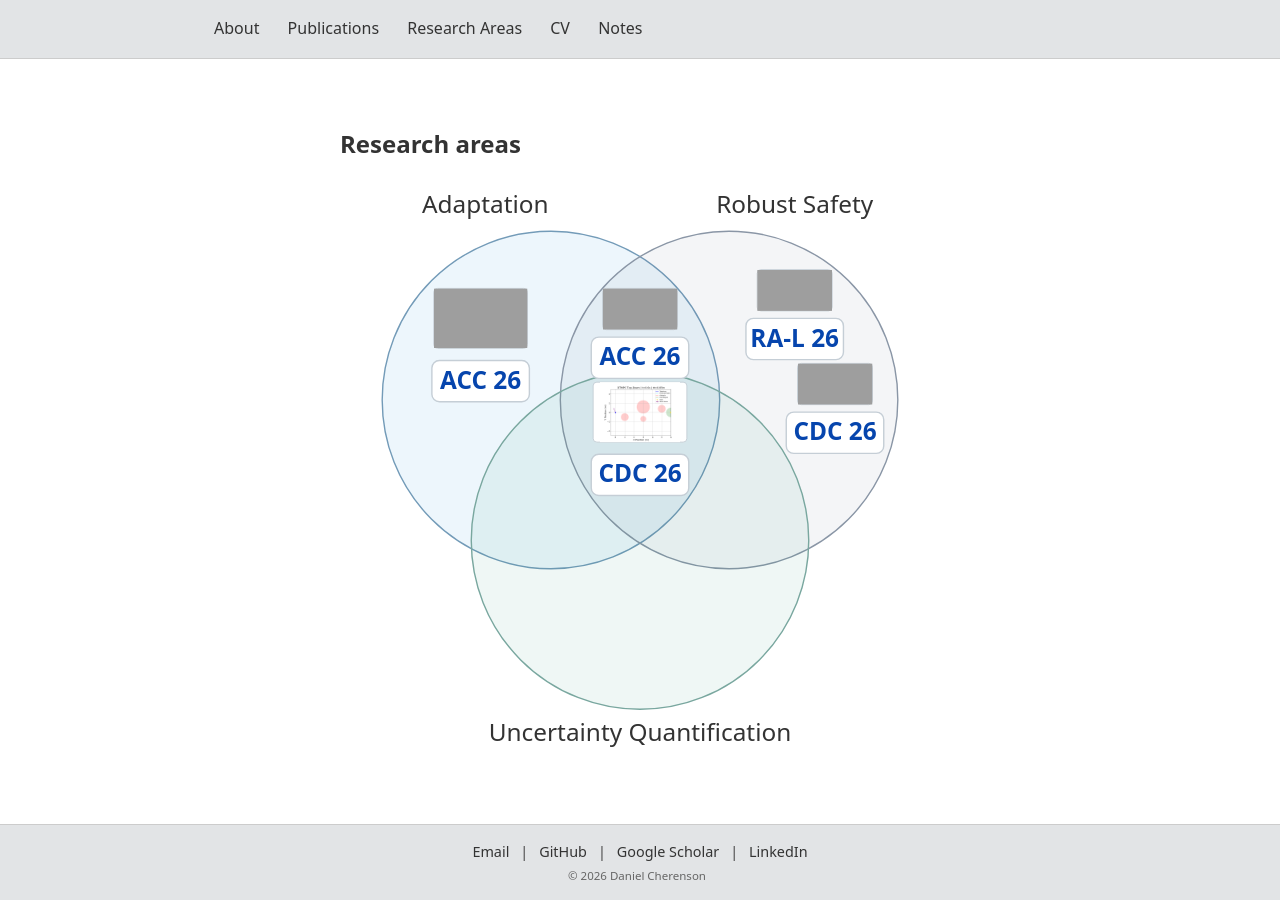
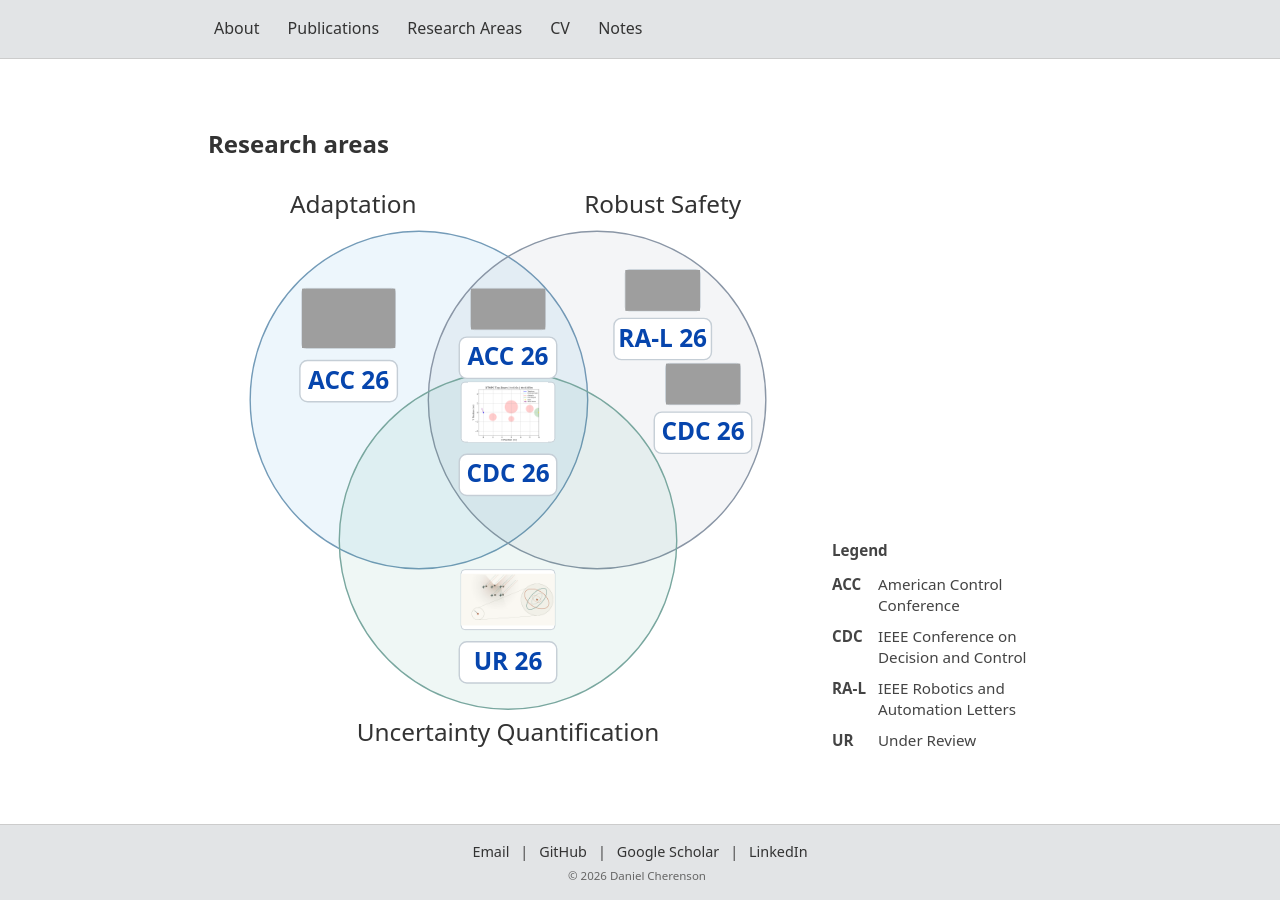
Before and after one commit to dcherenson/dcherenson.github.io, a Jekyll site: the page built from research.html, in a window 1280 px wide. Built offline with Jekyll 4.4.1, drawn with Linux system fonts in a browser that asks for light colours; grey boxes are pictures that could not be loaded.

Commit message:
Feature the MA-ICP preprint on the research and publications pages

```diff
--- a/research.html
+++ b/research.html
@@ -32,6 +32,11 @@ redirect_from:
         {% assign thumbnail_x = -50 %}
         {% assign thumbnail_y = -99 %}
         {% case paper.title %}
+          {% when 'Distributed Interactive Conformal Prediction for Multi-Agent Systems' %}
+            {% assign marker_x = 320 %}
+            {% assign marker_y = 505 %}
+            {% assign marker_venue = 'UR' %}
+            {% assign marker_region = 'Uncertainty Quantification' %}
           {% when 'Adaptive Control Allocation for Underactuated Time-Scale Separated Non-Affine Systems' %}
             {% assign marker_x = 150 %}
             {% assign marker_y = 205 %}
@@ -90,6 +95,15 @@ redirect_from:
         {% endif %}
       {% endfor %}
     </svg>
+    <figcaption>
+      <strong>Legend</strong>
+      <dl>
+        <dt>ACC</dt><dd>American Control Conference</dd>
+        <dt>CDC</dt><dd>IEEE Conference on Decision and Control</dd>
+        <dt>RA-L</dt><dd>IEEE Robotics and Automation Letters</dd>
+        <dt>UR</dt><dd>Under Review</dd>
+      </dl>
+    </figcaption>
   </figure>
 
   {% comment %}
@@ -114,8 +128,11 @@ redirect_from:
 
 <style>
 .research-venn {
-  width: min(600px, calc(100vw - 64px));
-  max-width: 600px;
+  display: grid;
+  grid-template-columns: minmax(0, 600px) minmax(180px, 240px);
+  align-items: center;
+  gap: 1.5rem;
+  max-width: 864px;
   margin: 1.5rem auto 2.5rem;
 }
 
@@ -191,10 +208,29 @@ redirect_from:
 }
 
 .research-venn figcaption {
-  margin-top: 0.75rem;
-  text-align: center;
+  align-self: end;
+  justify-self: end;
+  line-height: 1.4;
   font-size: 0.95rem;
   color: #444;
+}
+
+.research-venn dl {
+  display: grid;
+  grid-template-columns: max-content 1fr;
+  gap: 0.6rem 0.75rem;
+  margin: 0.75rem 0 0;
+}
+
+.research-venn dt { font-weight: 600; }
+.research-venn dd { margin: 0; }
+
+@media (max-width: 700px) {
+  .research-venn {
+    grid-template-columns: minmax(0, 1fr);
+    max-width: 600px;
+  }
+  .research-venn figcaption { max-width: 18rem; }
 }
 
 .content-wrap {
```
Also changed, not shown: other parts of research.html (+1 -1 lines), _data/publications.yml (+13 -0 lines), publications.html (+27 -0 lines), pics/maicp-tracking.gif (added).
